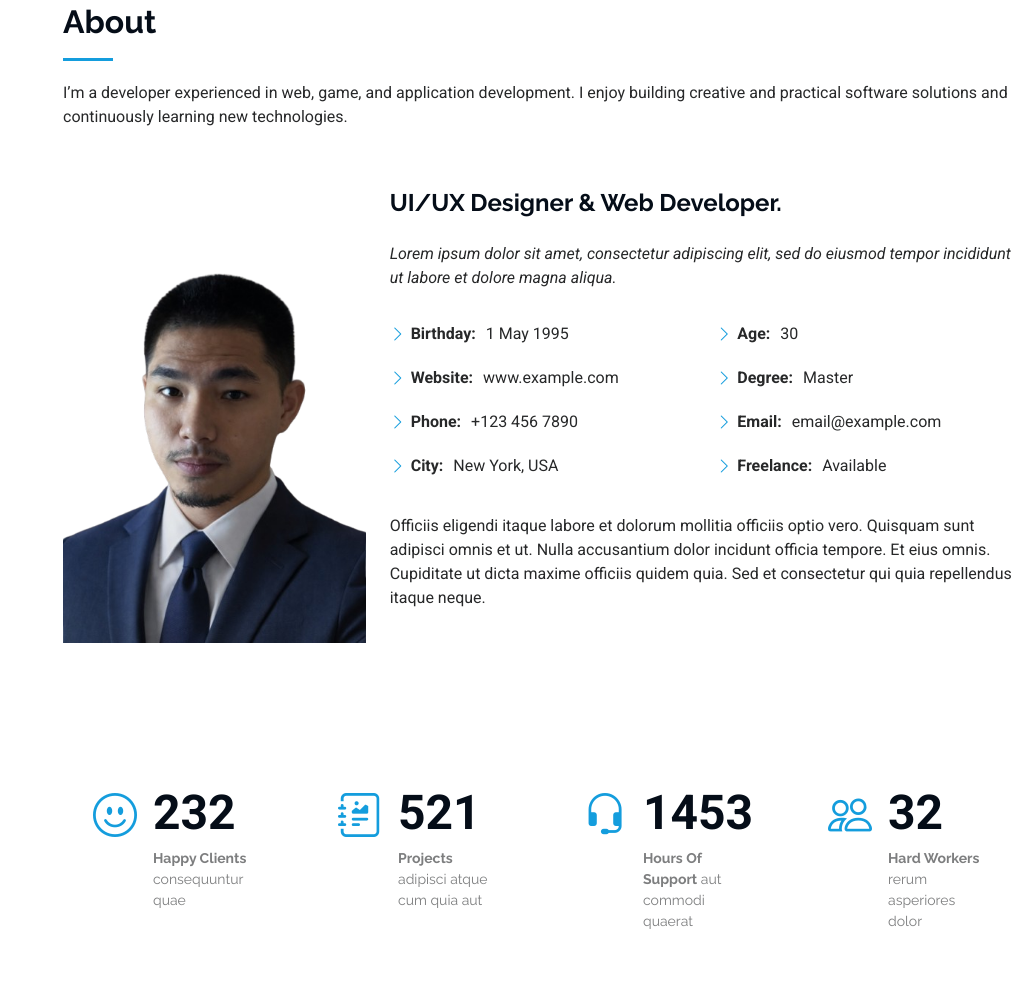
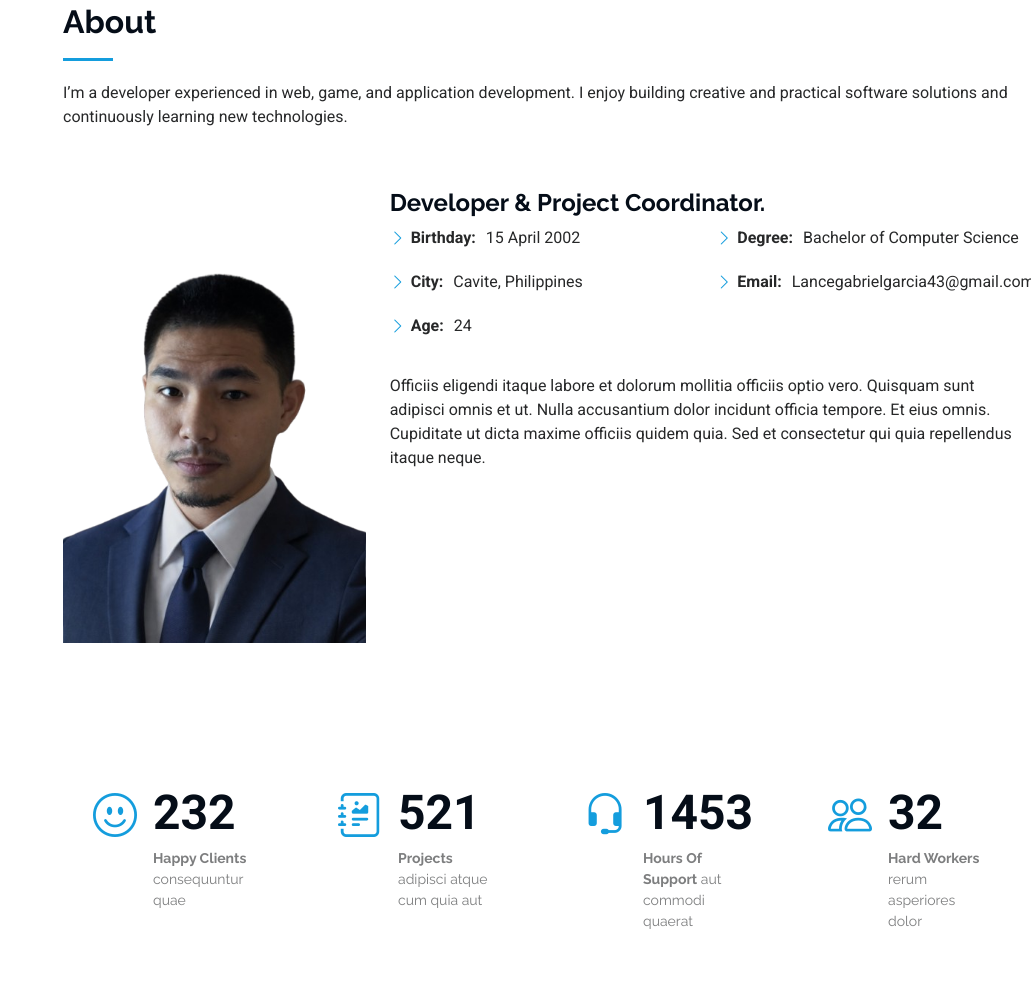
Before and after one commit to Lanzxy159/Adada, a plain HTML site: page iPortfolio-1.0.0/index.html in a window 1280 px wide. Shown: the part 857-1846 px from the top of the page, without its empty margins (249-1280 px from the left). Drawn offline with Linux system fonts and the light colour scheme.

Commit message:
Second Edit

```diff
--- a/iPortfolio-1.0.0/index.html
+++ b/iPortfolio-1.0.0/index.html
@@ -101,26 +101,23 @@
             <img src="assets/img/my-profile-img.jpg" class="img-fluid" alt="">
           </div>
           <div class="col-lg-8 content">
-            <h2>UI/UX Designer &amp; Web Developer.</h2>
-            <p class="fst-italic py-3">
-              Lorem ipsum dolor sit amet, consectetur adipiscing elit, sed do eiusmod tempor incididunt ut labore et dolore
-              magna aliqua.
-            </p>
+            <h2>Developer &amp; Project Coordinator.</h2>
+
             <div class="row">
               <div class="col-lg-6">
                 <ul>
-                  <li><i class="bi bi-chevron-right"></i> <strong>Birthday:</strong> <span>1 May 1995</span></li>
-                  <li><i class="bi bi-chevron-right"></i> <strong>Website:</strong> <span>www.example.com</span></li>
-                  <li><i class="bi bi-chevron-right"></i> <strong>Phone:</strong> <span>+123 456 7890</span></li>
-                  <li><i class="bi bi-chevron-right"></i> <strong>City:</strong> <span>New York, USA</span></li>
+                  <li><i class="bi bi-chevron-right"></i> <strong>Birthday:</strong> <span>15 April 2002</span></li>
+                  <!-- <li><i class="bi bi-chevron-right"></i> <strong>Website:</strong> <span>www.example.com</span></li> -->
+                  <!-- <li><i class="bi bi-chevron-right"></i> <strong>Phone:</strong> <span>+123 456 7890</span></li> -->
+                  <li><i class="bi bi-chevron-right"></i> <strong>City:</strong> <span>Cavite, Philippines</span></li>
+                  <li><i class="bi bi-chevron-right"></i> <strong>Age:</strong> <span>24</span></li>
                 </ul>
               </div>
               <div class="col-lg-6">
                 <ul>
-                  <li><i class="bi bi-chevron-right"></i> <strong>Age:</strong> <span>30</span></li>
-                  <li><i class="bi bi-chevron-right"></i> <strong>Degree:</strong> <span>Master</span></li>
-                  <li><i class="bi bi-chevron-right"></i> <strong>Email:</strong> <span>email@example.com</span></li>
-                  <li><i class="bi bi-chevron-right"></i> <strong>Freelance:</strong> <span>Available</span></li>
+
+                  <li><i class="bi bi-chevron-right"></i> <strong>Degree:</strong> <span>Bachelor of Computer Science</span></li>
+                  <li><i class="bi bi-chevron-right"></i> <strong>Email:</strong> <span>Lancegabrielgarcia43@gmail.com</span></li>
                 </ul>
               </div>
             </div>
```
